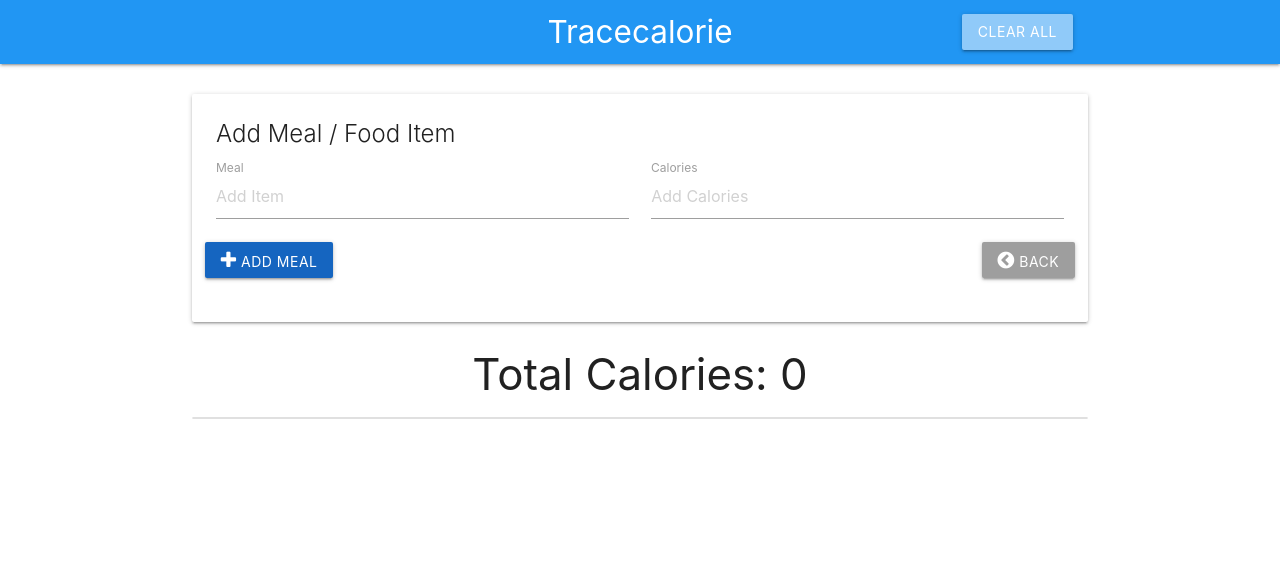
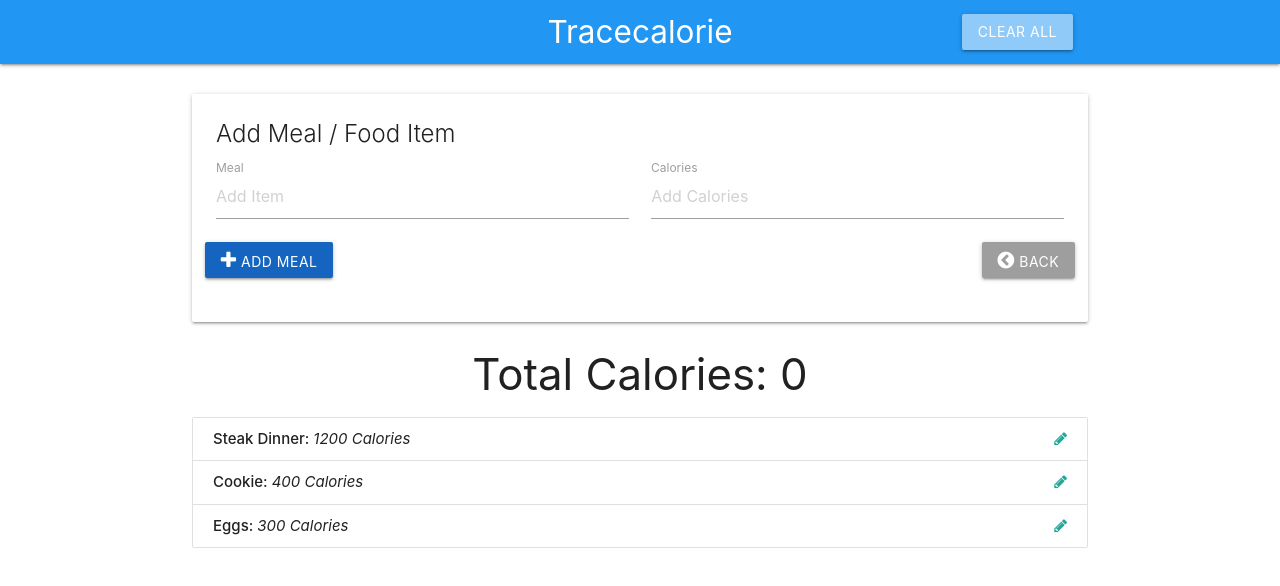
Before and after one commit to marekkotowski87/tracecalorie, a plain HTML site: page index.html in a window 1280 px wide. Drawn offline with nearby package versions, Linux system fonts and the light colour scheme.

Commit message:
Get & Populate Items

```diff
--- a/app.js
+++ b/app.js
@@ -22,6 +22,9 @@ const ItemCtrl = (function() {
 
   //Public controller
   return {
+    getItems: function() {
+      return data.items;
+    },
     logData: function() {
       return data;
     }
@@ -30,8 +33,29 @@ const ItemCtrl = (function() {
 
 //UI Controller
 const UICtrl = (function() {
+  const UISelectors = {
+    itemList: '#item-list'
+  };
+
   // Public controller
-  return {};
+  return {
+    populateItemList: function(items) {
+      let html = '';
+
+      items.forEach(function(item) {
+        html += `
+            <li class="collection-item" id="item-${item.id}">
+          <strong>${item.name}: </strong> <em>${item.calories} Calories</em>
+          <a href="#" class="secondary-content">
+            <i class="edit-item fa fa-pencil"></i>
+          </a>
+        </li>`;
+      });
+
+      // Insert list Items
+      document.querySelector(UISelectors.itemList).innerHTML = html;
+    }
+  };
 })();
 
 // App Controller
@@ -39,7 +63,11 @@ const App = (function(ItemCtrl, UICtrl) {
   // Public methods
   return {
     Init: function() {
-      console.log('Initializing App...');
+      // Fetch items from data structure
+      const items = ItemCtrl.getItems();
+
+      // Populate list with items
+      UICtrl.populateItemList(items);
     }
   };
 })(ItemCtrl, UICtrl);
```
Also changed, not shown: index.html (+3 -3 lines).
